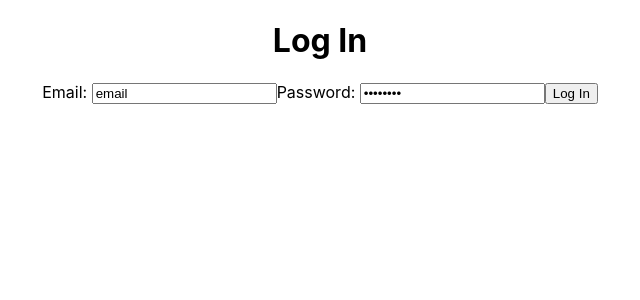
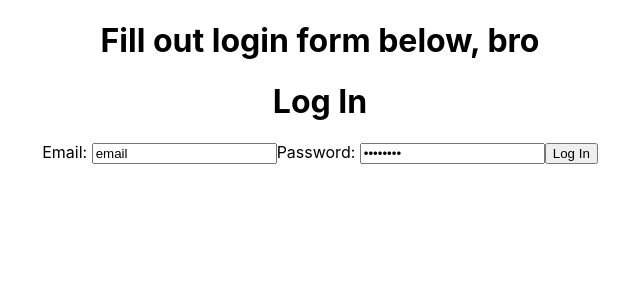
Before and after one commit to jerquinigo/codeEventBlog, a React (Create React App) app in the folder frontend/: page /login in a window 1280 px wide. Shown: the top 300 px of the page, without its empty margins (320-960 px from the left). Built offline with nearby package versions, Linux system fonts and the light colour scheme.

Commit message:
Update to use functional component

```diff
--- a/frontend/src/components/Login.js
+++ b/frontend/src/components/Login.js
@@ -1,17 +1,12 @@
-import React, { Component } from 'react';
+import React from 'react';
 import LoginFrom from './LoginForm'
 
 
-export default class Login extends Component {
-
-    state = {
-
-    }
-    render(){
+export default function Login () {
         return (
         <div>
+            <h1> Fill out login form below, bro</h1>
             <LoginFrom />
         </div>
     )
-    }
 };
```
